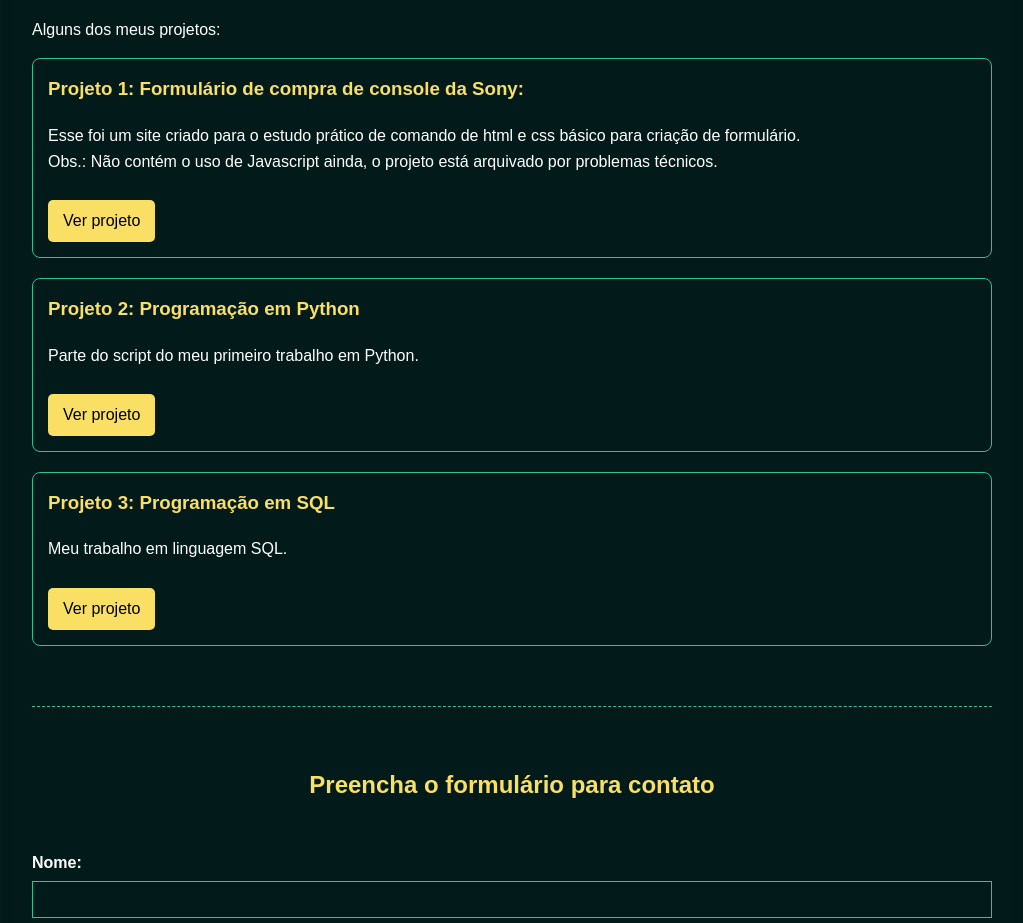
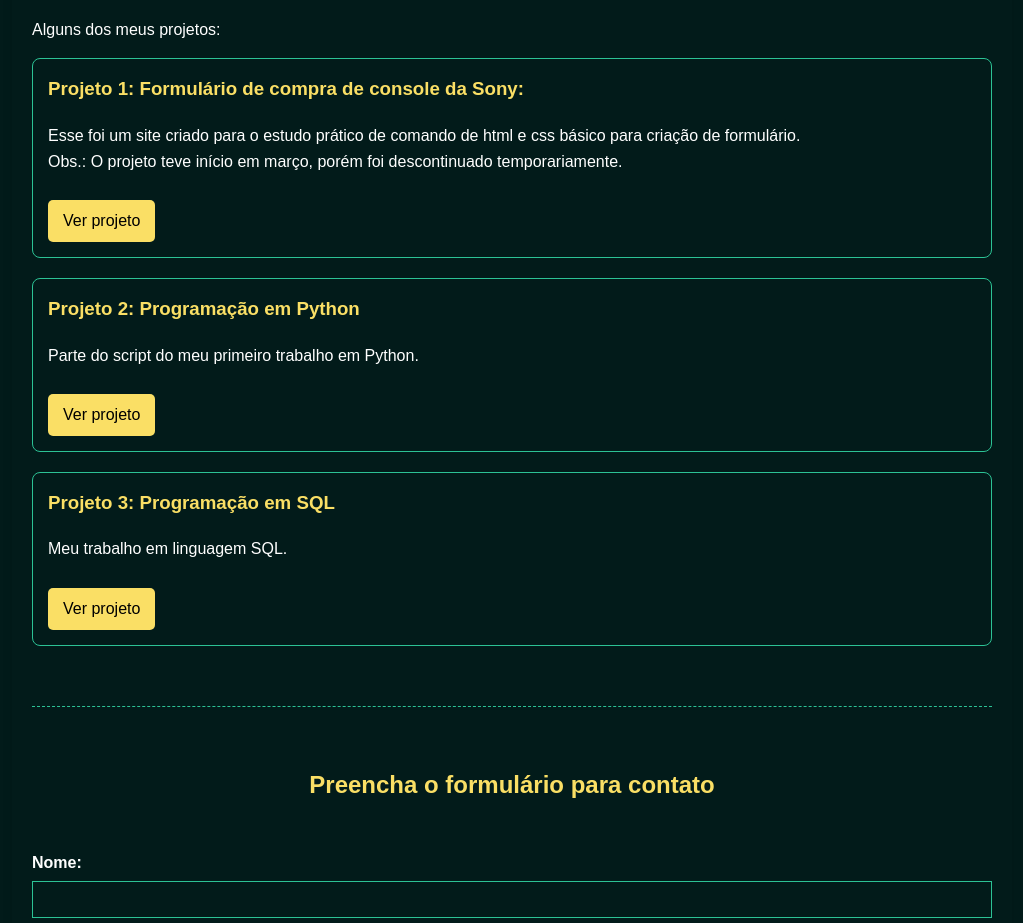
Before and after one commit to D4v1BR/site_portifolio, a plain HTML site: page index.html in a window 1280 px wide. Shown: the part 896-1819 px from the top of the page, without its empty margins (128-1151 px from the left). Drawn offline with Linux system fonts and the light colour scheme.

Commit message:
Update index.html

```diff
--- a/index.html
+++ b/index.html
@@ -54,7 +54,7 @@
             <div class="projeto">
                 <h3>Projeto 1: Formulário de compra de console da Sony:</h3>
                 <p>Esse foi um site criado para o estudo prático de comando de html e css básico para criação de formulário. <br>
-                Obs.: Não contém o uso de Javascript ainda, o projeto está arquivado por problemas técnicos.
+                Obs.: O projeto teve início em março, porém foi descontinuado temporariamente.
                 </p>
                 <a href="https://davibeber.github.io/site_sony/" target="_blank">Ver projeto</a>
             </div>
```
